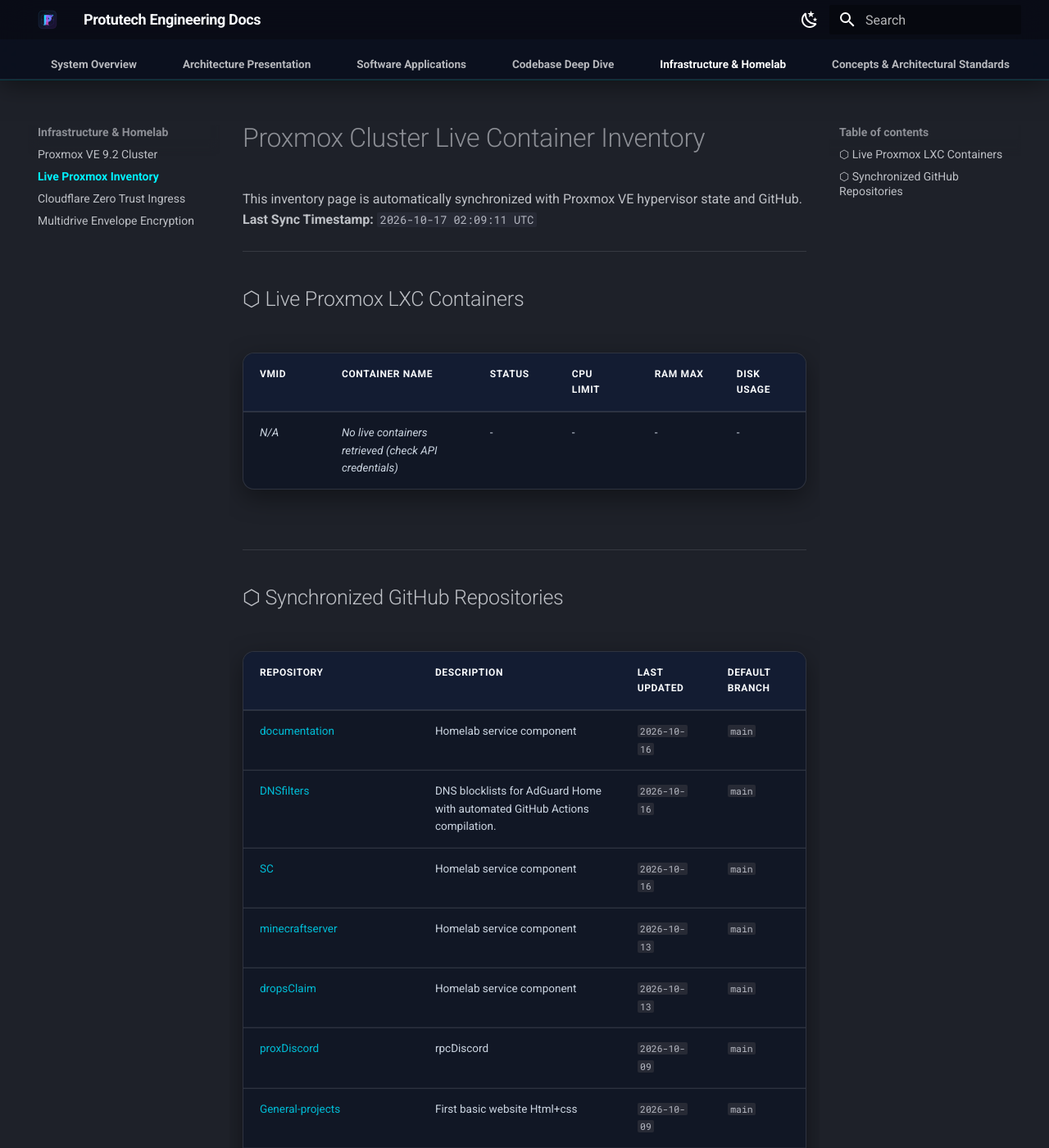
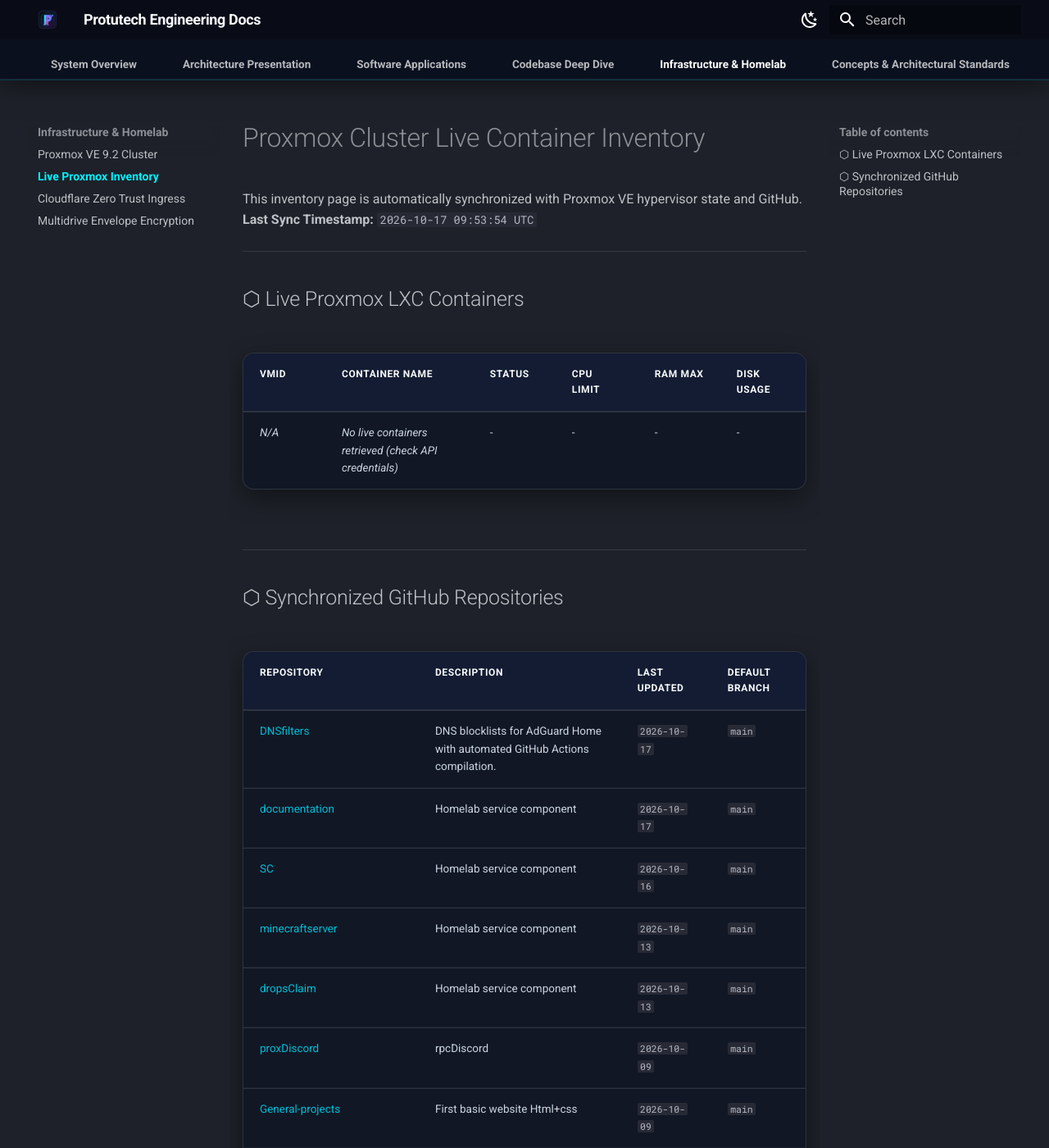
Before and after one commit to IAndrexI/documentation, an MkDocs documentation site: the page built from docs/infra/proxmox-live-inventory.md, in a window 1280 px wide and 1400 px high. Shown: the whole window at 82% size. Built offline with MkDocs 1.6.1 and Material for MkDocs 9.7.7, drawn with Linux system fonts in a browser that asks for light colours.

Commit message:
chore(auto-update): sync live Proxmox containers and GitHub repos [skip ci]

```diff
--- a/docs/infra/proxmox-live-inventory.md
+++ b/docs/infra/proxmox-live-inventory.md
@@ -1,7 +1,7 @@
 # Proxmox Cluster Live Container Inventory
 
 This inventory page is automatically synchronized with Proxmox VE hypervisor state and GitHub.
-**Last Sync Timestamp:** `2026-10-17 02:09:11 UTC`
+**Last Sync Timestamp:** `2026-10-17 09:53:54 UTC`
 
 ---
 
@@ -17,8 +17,8 @@
 
 | Repository | Description | Last Updated | Default Branch |
 | :--- | :--- | :--- | :--- |
-| [documentation](https://github.com/IAndrexI/documentation) | Homelab service component | `2026-10-16` | `main` |
-| [DNSfilters](https://github.com/IAndrexI/DNSfilters) | DNS blocklists for AdGuard Home with automated GitHub Actions compilation. | `2026-10-16` | `main` |
+| [DNSfilters](https://github.com/IAndrexI/DNSfilters) | DNS blocklists for AdGuard Home with automated GitHub Actions compilation. | `2026-10-17` | `main` |
+| [documentation](https://github.com/IAndrexI/documentation) | Homelab service component | `2026-10-17` | `main` |
 | [SC](https://github.com/IAndrexI/SC) | Homelab service component | `2026-10-16` | `main` |
 | [minecraftserver](https://github.com/IAndrexI/minecraftserver) | Homelab service component | `2026-10-13` | `main` |
 | [dropsClaim](https://github.com/IAndrexI/dropsClaim) | Homelab service component | `2026-10-13` | `main` |
```
